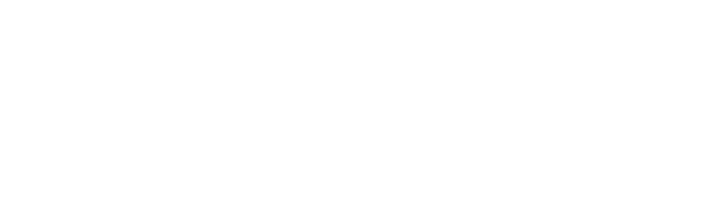
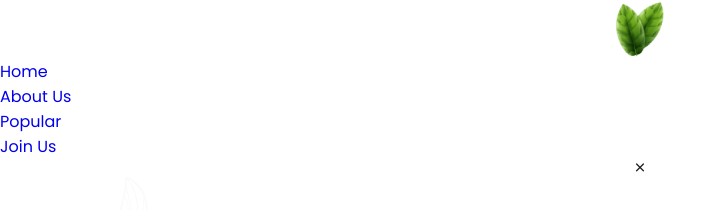
Before and after one commit to falcon23nk/TRABAJO-WEB-FRUITS, a plain HTML site: page index.html in a window 1280 px wide. Shown: the whole page, without its empty margins (0-727 px from the left). Drawn offline with nearby package versions, Linux system fonts and the light colour scheme; a web font is replaced by a local one.

Commit message:
configurando el nav y el header

```diff
--- a/assets/css/styles.css
+++ b/assets/css/styles.css
@@ -143,6 +143,36 @@ img {
 }
 
 /*=============== HEADER & NAV ===============*/
+.header{
+  position: fixed;
+  top: 0;
+  left: 0;
+  width: 100%;
+  background-color: var(--body-color);
+  z-index: var(--z-fixed);
+  transition: box-shadow .4s, background-color .4s;
+}
+
+nav {
+  height: var(--header-height);
+  display: flex;
+  justify-content: space-between;
+  align-items: center;
+}
+.nav__logo,
+.nav__toggle,
+  .nav__close {
+    display: flex;
+    justify-content: center;
+    align-items: center;
+    color: var(--title-color)
+  }
+
+nav .nav__logo {
+  font-family: var(--second-font);
+  font-size: var(--h3-font-size);
+  column-gap: .25rem;
+}
 
 
 /* Navigation for mobile devices */
--- a/index.html
+++ b/index.html
@@ -18,7 +18,43 @@
    <body>
       <!--==================== HEADER ====================-->
       <header class="header" id="header">
+         <nav.class="nav container">
+           <a href="#" class="nav__logo">
+            <img src="assets/img/logo.png" alt="Fruit logo">
+           </a>
 
+           <div class="nav__menu" id="nav__menu">
+            <ul class = "nav__list">
+               <li class="nav__item">
+                  <a href="#home" class="nav__link">Home</a>
+               </li>
+
+               <li class="nav__item">
+                  <a href="#about" class="nav__link">About Us</a>
+               </li>
+
+               <li class="nav__item">
+                  <a href="#popular" class="nav__link">Popular</a>
+               </li>
+
+               <li class="nav__item">
+                  <a href="#join" class="nav__link">Join Us</a>
+               </li>
+            </ul>
+
+            <!-- Close menu -->
+             <div class="nav__close"  id="nav__close">
+               <i class="ri-close-line"></i>
+           </div>
+
+           <img src="assets/img/branch-2.png" alt="" class="nav__img-1">
+        <img src="assets/img/fruit-line-1.png" alt="" class="nav__img-2">
+
+      </div>
+      <!--Togglee button-->
+      <div class="nav__toggle" id="nav__toggle">
+         <i class="ri-apps-2-ai-line"></i>
+         </nav>
       </header>
 
       <!--==================== MAIN ====================-->
```
